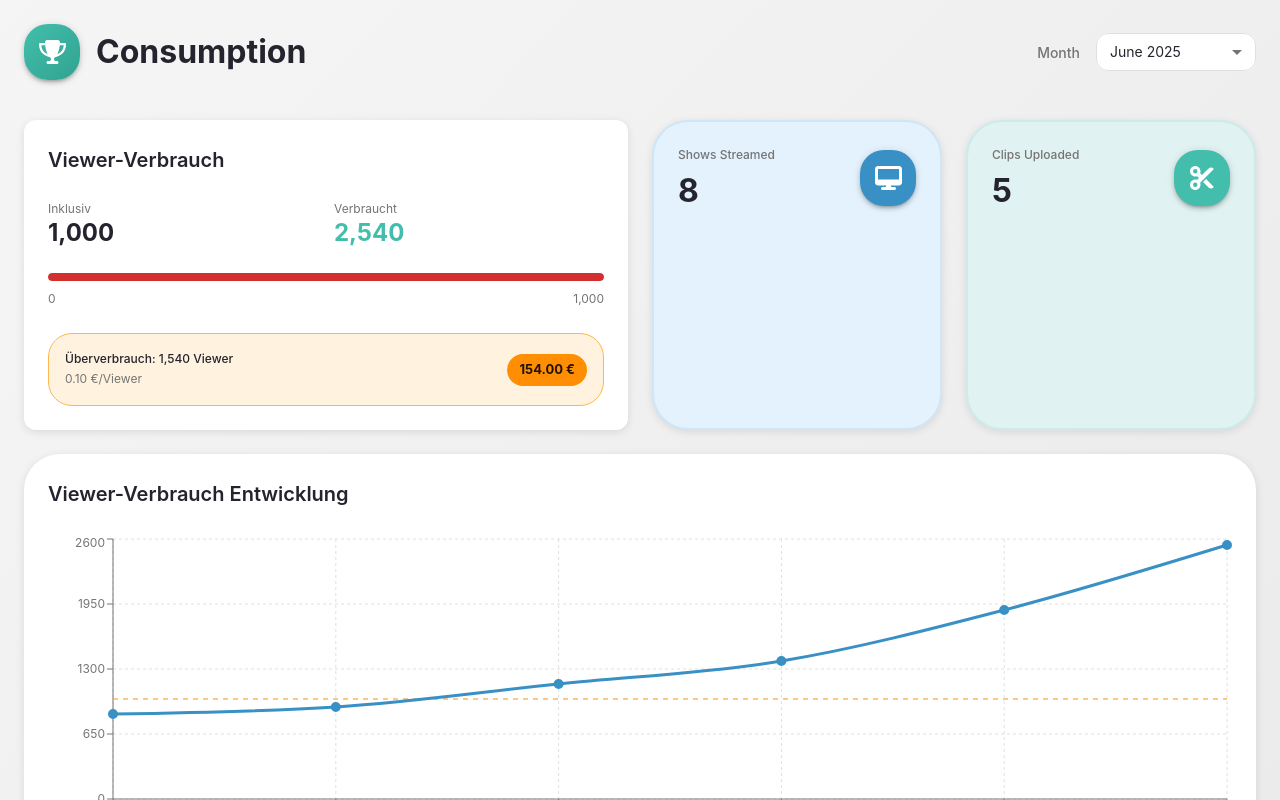
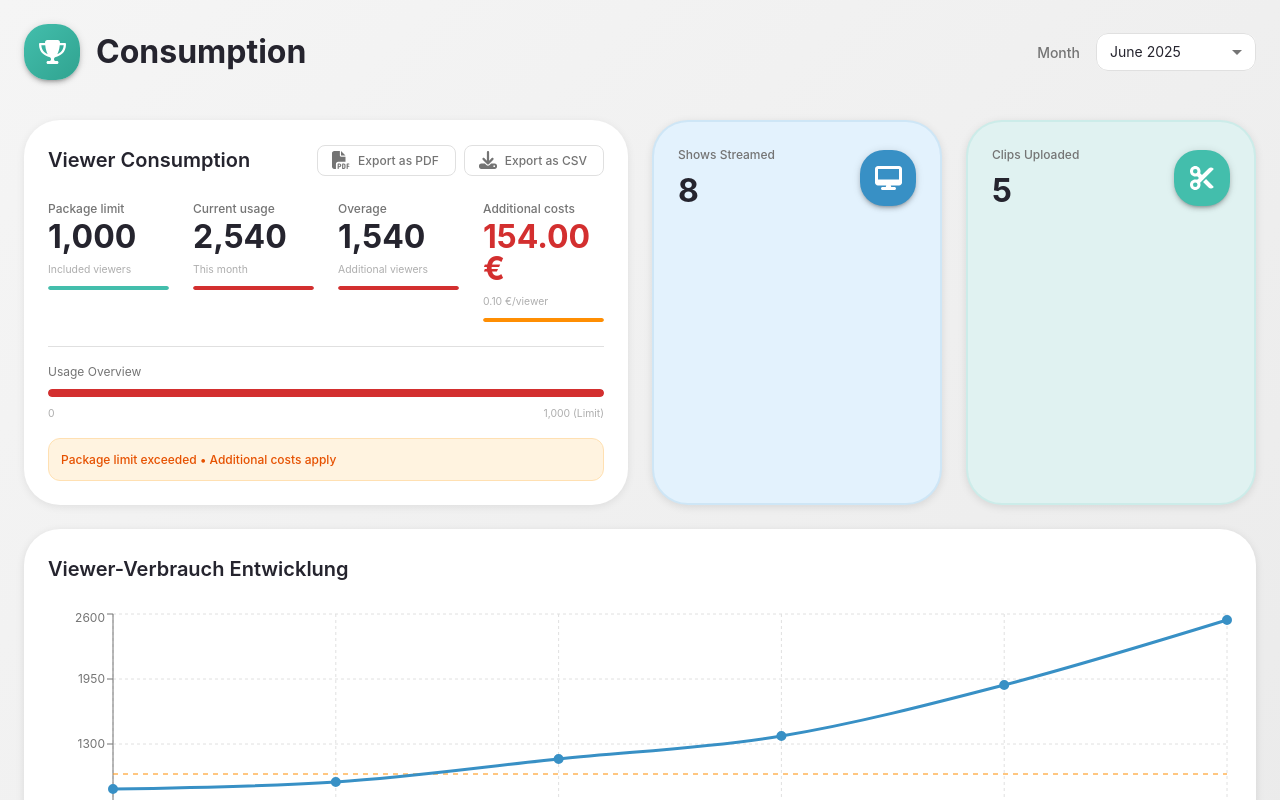
Before and after one commit to DenizD/sleek-mui-glow, a React (Vite) app: page / in a window 1280 px wide. Shown: the top 800 px of the page. Built offline with nearby package versions, Linux system fonts and the light colour scheme.

Commit message:
Refactor: Adapt analytics component to match design
Adapt the viewer consumption component to match the provided design, including key metrics, progress visualization, and trend analysis.

```diff
--- a/src/components/dashboard/mui/MuiViewerConsumption.tsx
+++ b/src/components/dashboard/mui/MuiViewerConsumption.tsx
@@ -6,8 +6,11 @@ import {
   Typography,
   Box,
   LinearProgress,
-  Chip
+  Button,
+  Divider
 } from '@mui/material';
+import { FontAwesomeIcon } from '@fortawesome/react-fontawesome';
+import { faDownload, faFilePdf } from '@fortawesome/free-solid-svg-icons';
 
 const MuiViewerConsumption = () => {
   const packageLimit = 1000;
@@ -15,84 +18,184 @@ const MuiViewerConsumption = () => {
   const overage = Math.max(0, currentUsage - packageLimit);
   const costPerViewer = 0.10;
   const additionalCosts = overage * costPerViewer;
-  const usagePercentage = Math.min((currentUsage / packageLimit) * 100, 100);
+  const usagePercentage = (currentUsage / packageLimit) * 100;
+
+  const metrics = [
+    {
+      title: "Package limit",
+      value: packageLimit.toLocaleString(),
+      subtitle: "Included viewers"
+    },
+    {
+      title: "Current usage",
+      value: currentUsage.toLocaleString(),
+      subtitle: "This month"
+    },
+    {
+      title: "Overage",
+      value: overage.toLocaleString(),
+      subtitle: "Additional viewers"
+    },
+    {
+      title: "Additional costs",
+      value: `${additionalCosts.toFixed(2)} €`,
+      subtitle: `${costPerViewer.toFixed(2)} €/viewer`
+    }
+  ];
 
   return (
-    <Card>
+    <Card sx={{ borderRadius: 3, boxShadow: '0 2px 8px rgba(0,0,0,0.08)' }}>
       <CardContent sx={{ p: 3 }}>
-        <Typography variant="h6" sx={{ mb: 3, fontWeight: 600 }}>
-          Viewer-Verbrauch
+        {/* Header */}
+        <Box sx={{ display: 'flex', justifyContent: 'space-between', alignItems: 'center', mb: 3 }}>
+          <Typography variant="h6" sx={{ fontWeight: 600, color: '#25242E' }}>
+            Viewer Consumption
           </Typography>
 
-        {/* Hauptmetriken */}
-        <Box sx={{ display: 'grid', gridTemplateColumns: '1fr 1fr', gap: 2, mb: 3 }}>
-          <Box>
-            <Typography variant="body2" color="text.secondary">
-              Inklusiv
-            </Typography>
-            <Typography variant="h5" fontWeight="bold">
-              {packageLimit.toLocaleString()}
-            </Typography>
-          </Box>
-          <Box>
-            <Typography variant="body2" color="text.secondary">
-              Verbraucht
-            </Typography>
-            <Typography variant="h5" fontWeight="bold" color="primary">
-              {currentUsage.toLocaleString()}
-            </Typography>
+          <Box sx={{ display: 'flex', gap: 1 }}>
+            <Button
+              size="small"
+              variant="outlined"
+              startIcon={<FontAwesomeIcon icon={faFilePdf} />}
+              sx={{
+                textTransform: 'none',
+                fontSize: '0.75rem',
+                minWidth: 'auto',
+                px: 2,
+                py: 0.5,
+                borderColor: '#E0E0E0',
+                color: '#747474',
+                '&:hover': { borderColor: '#43BEAC', color: '#43BEAC' }
+              }}
+            >
+              Export as PDF
+            </Button>
+            <Button
+              size="small"
+              variant="outlined"
+              startIcon={<FontAwesomeIcon icon={faDownload} />}
+              sx={{
+                textTransform: 'none',
+                fontSize: '0.75rem',
+                minWidth: 'auto',
+                px: 2,
+                py: 0.5,
+                borderColor: '#E0E0E0',
+                color: '#747474',
+                '&:hover': { borderColor: '#43BEAC', color: '#43BEAC' }
+              }}
+            >
+              Export as CSV
+            </Button>
           </Box>
         </Box>
 
-        {/* Fortschrittsbalken */}
-        <Box sx={{ mb: 3 }}>
+        {/* Key Metrics Grid */}
+        <Box sx={{
+          display: 'grid',
+          gridTemplateColumns: 'repeat(4, 1fr)',
+          gap: 3,
+          mb: 3
+        }}>
+          {metrics.map((metric, index) => (
+            <Box key={index}>
+              <Typography
+                variant="body2"
+                sx={{
+                  color: '#747474',
+                  fontSize: '0.75rem',
+                  fontWeight: 500,
+                  mb: 0.5
+                }}
+              >
+                {metric.title}
+              </Typography>
+              <Typography
+                variant="h4"
+                sx={{
+                  fontWeight: 700,
+                  color: index === 3 && overage > 0 ? '#D32F2F' : '#25242E',
+                  fontSize: '2rem',
+                  lineHeight: 1,
+                  mb: 0.5
+                }}
+              >
+                {metric.value}
+              </Typography>
+              <Typography
+                variant="caption"
+                sx={{
+                  color: '#AEAEAE',
+                  fontSize: '0.65rem'
+                }}
+              >
+                {metric.subtitle}
+              </Typography>
+              {/* Progress bar for each metric */}
+              <Box sx={{ mt: 1 }}>
+                <LinearProgress
+                  variant="determinate"
+                  value={index === 0 ? 100 : index === 1 ? Math.min(usagePercentage, 100) : index === 2 ? Math.min((overage / packageLimit) * 100, 100) : 100}
+                  sx={{
+                    height: 4,
+                    borderRadius: 2,
+                    backgroundColor: '#F5F5F5',
+                    '& .MuiLinearProgress-bar': {
+                      backgroundColor: index === 0 ? '#43BEAC' :
+                                     index === 1 ? (currentUsage > packageLimit ? '#D32F2F' : '#43BEAC') :
+                                     index === 2 ? '#D32F2F' : '#FF8E03',
+                      borderRadius: 2,
+                    },
+                  }}
+                />
+              </Box>
+            </Box>
+          ))}
+        </Box>
+
+        <Divider sx={{ my: 2 }} />
+
+        {/* Usage Overview */}
+        <Box sx={{ mb: 2 }}>
+          <Typography variant="body2" sx={{ color: '#747474', mb: 1, fontSize: '0.75rem' }}>
+            Usage Overview
+          </Typography>
+          <Box sx={{ mb: 1 }}>
             <LinearProgress
               variant="determinate"
               value={Math.min(usagePercentage, 100)}
               sx={{
                 height: 8,
                 borderRadius: 4,
-              backgroundColor: '#E0E0E0',
+                backgroundColor: '#F5F5F5',
                 '& .MuiLinearProgress-bar': {
                   backgroundColor: overage > 0 ? '#D32F2F' : '#43BEAC',
                   borderRadius: 4,
                 },
               }}
             />
-          <Box sx={{ display: 'flex', justifyContent: 'space-between', mt: 1 }}>
-            <Typography variant="caption" color="text.secondary">
+          </Box>
+          <Box sx={{ display: 'flex', justifyContent: 'space-between' }}>
+            <Typography variant="caption" sx={{ color: '#AEAEAE', fontSize: '0.65rem' }}>
               0
             </Typography>
-            <Typography variant="caption" color="text.secondary">
-              {packageLimit.toLocaleString()}
+            <Typography variant="caption" sx={{ color: '#AEAEAE', fontSize: '0.65rem' }}>
+              {packageLimit.toLocaleString()} (Limit)
             </Typography>
           </Box>
         </Box>
 
-        {/* Überverbrauch */}
+        {/* Status Message */}
         {overage > 0 && (
           <Box sx={{
-            display: 'flex',
-            justifyContent: 'space-between',
-            alignItems: 'center',
-            p: 2,
+            p: 1.5,
             backgroundColor: '#FFF3E0',
-            borderRadius: 2,
-            border: '1px solid #FFB74D'
+            borderRadius: 1,
+            border: '1px solid #FFE0B2'
           }}>
-            <Box>
-              <Typography variant="body2" fontWeight="500">
-                Überverbrauch: {overage.toLocaleString()} Viewer
+            <Typography variant="body2" sx={{ color: '#E65100', fontSize: '0.75rem', fontWeight: 500 }}>
+              Package limit exceeded • Additional costs apply
             </Typography>
-              <Typography variant="caption" color="text.secondary">
-                {costPerViewer.toFixed(2)} €/Viewer
-              </Typography>
-            </Box>
-            <Chip
-              label={`${additionalCosts.toFixed(2)} €`}
-              color="warning"
-              sx={{ fontWeight: 'bold' }}
-            />
           </Box>
         )}
       </CardContent>
```
Lines whose indentation alone changed are shown as unchanged.
